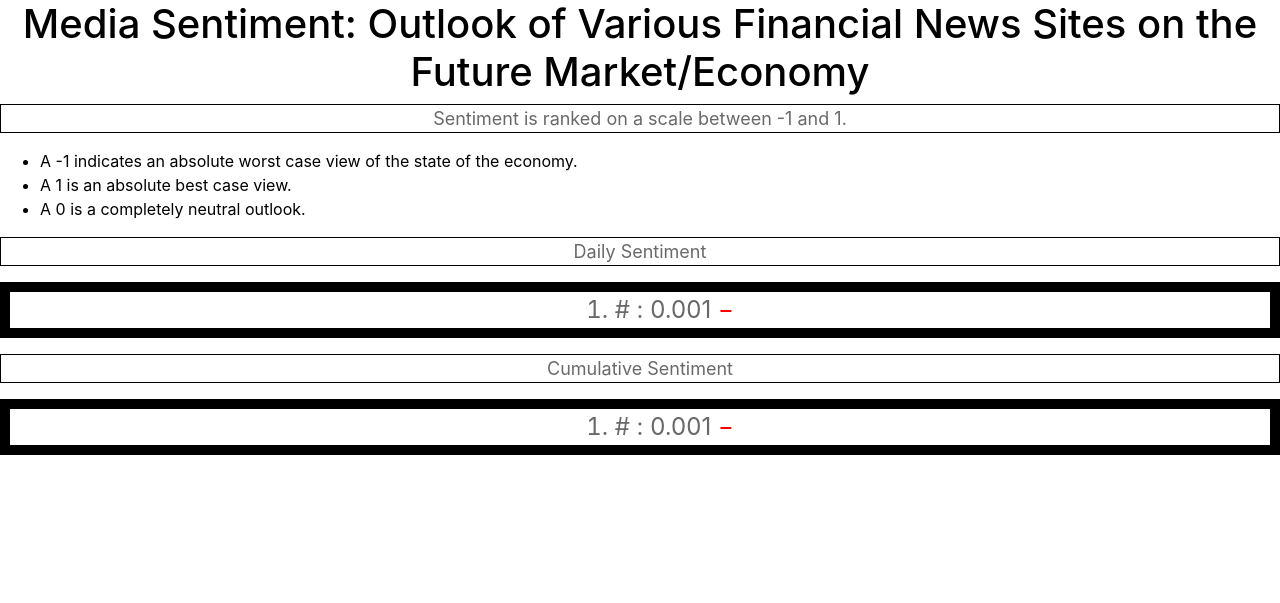
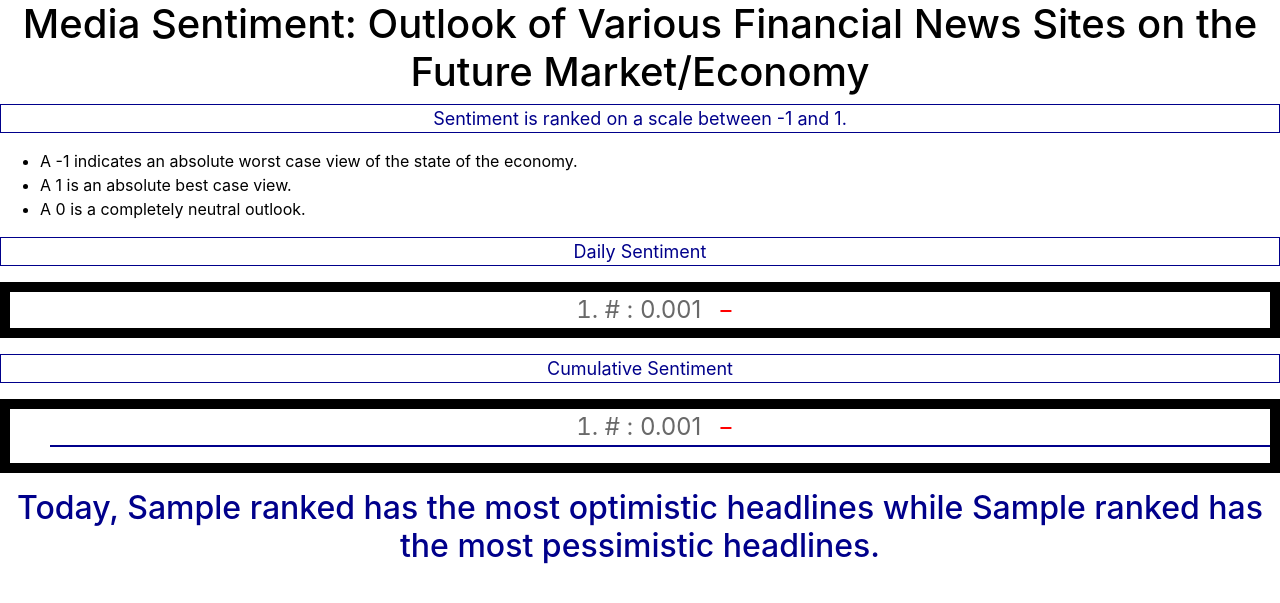
Before and after one commit to rishsol/Media-Sentiment, a Flask app: template templates/home.html in a window 1280 px wide. Shown: the top 603 px of the page. Run offline with Flask 2, Linux system fonts and the light colour scheme; the template is opened without the code that fills it: most values are stand-ins (such as "Sample title", 1, 10 or a date in 2020); parts of the project's set-up code (start-up, migrations or seed data) failed here and were passed over; some libraries are stand-ins or nearby versions.

Commit message:
style changes

```diff
--- a/app.py
+++ b/app.py
@@ -7,6 +7,7 @@ app = Flask(__name__)
 s = Scraper()
 s.parse()
 websites = s.rank()
+ranked = [list(websites[0])[0], list(websites[0])[6]]
 
 def repeat():
     s.parse()
@@ -15,7 +16,7 @@ def repeat():
 @app.route('/')
 @app.route('/home')
 def home():
-    return render_template('home.html', websites=websites)
+    return render_template('home.html', websites=websites, ranked=ranked)
 
 if __name__ == '__main__':
     scheduler = APScheduler()
--- a/templates/home.html
+++ b/templates/home.html
@@ -13,10 +13,15 @@ h1 {
     text-align: center;
 }
 
+h2 {
+    color: darkblue;
+    text-align: center;
+}
+
 p {
-    color: dimgray;
+    color: darkblue;
     text-align: center;
-    border: 1px solid black;
+    border: 1px solid darkblue;
     font-size: large;
     font: bold;
 }
@@ -36,11 +41,13 @@ ol {
 li.green::after {
     color: green;
     content: '\002B';
+    padding: 10px
 }
 
 li.red::after {
     color: red;
     content: '\2212';
+    padding: 10px
 }
 </style>
 
@@ -65,9 +72,10 @@ li.red::after {
         <ol class="cumulative">
             {% for site in websites[1] %}
                 <li class="{{ 'green' if websites[1][site] > 0 else 'red' }}"> {{ site }} : {{ websites[1][site]|round(4, 'floor') }} </li>
-
             {% endfor %}
+            <p> </p>
         </ol>
+        <h2>Today, {{ ranked[0] }} has the most optimistic headlines while {{ ranked[1] }} has the most pessimistic headlines. </h2>
         <script src="https://code.jquery.com/jquery-3.3.1.slim.min.js" integrity="sha384-q8i/X+965DzO0rT7abK41JStQIAqVgRVzpbzo5smXKp4YfRvH+8abtTE1Pi6jizo" crossorigin="anonymous"></script>
         <script src="https://cdnjs.cloudflare.com/ajax/libs/popper.js/1.14.7/umd/popper.min.js" integrity="sha384-UO2eT0CpHqdSJQ6hJty5KVphtPhzWj9WO1clHTMGa3JDZwrnQq4sF86dIHNDz0W1" crossorigin="anonymous"></script>
         <script src="https://stackpath.bootstrapcdn.com/bootstrap/4.3.1/js/bootstrap.min.js" integrity="sha384-JjSmVgyd0p3pXB1rRibZUAYoIIy6OrQ6VrjIEaFf/nJGzIxFDsf4x0xIM+B07jRM" crossorigin="anonymous"></script>
```
Also changed, not shown: 7 other files.
